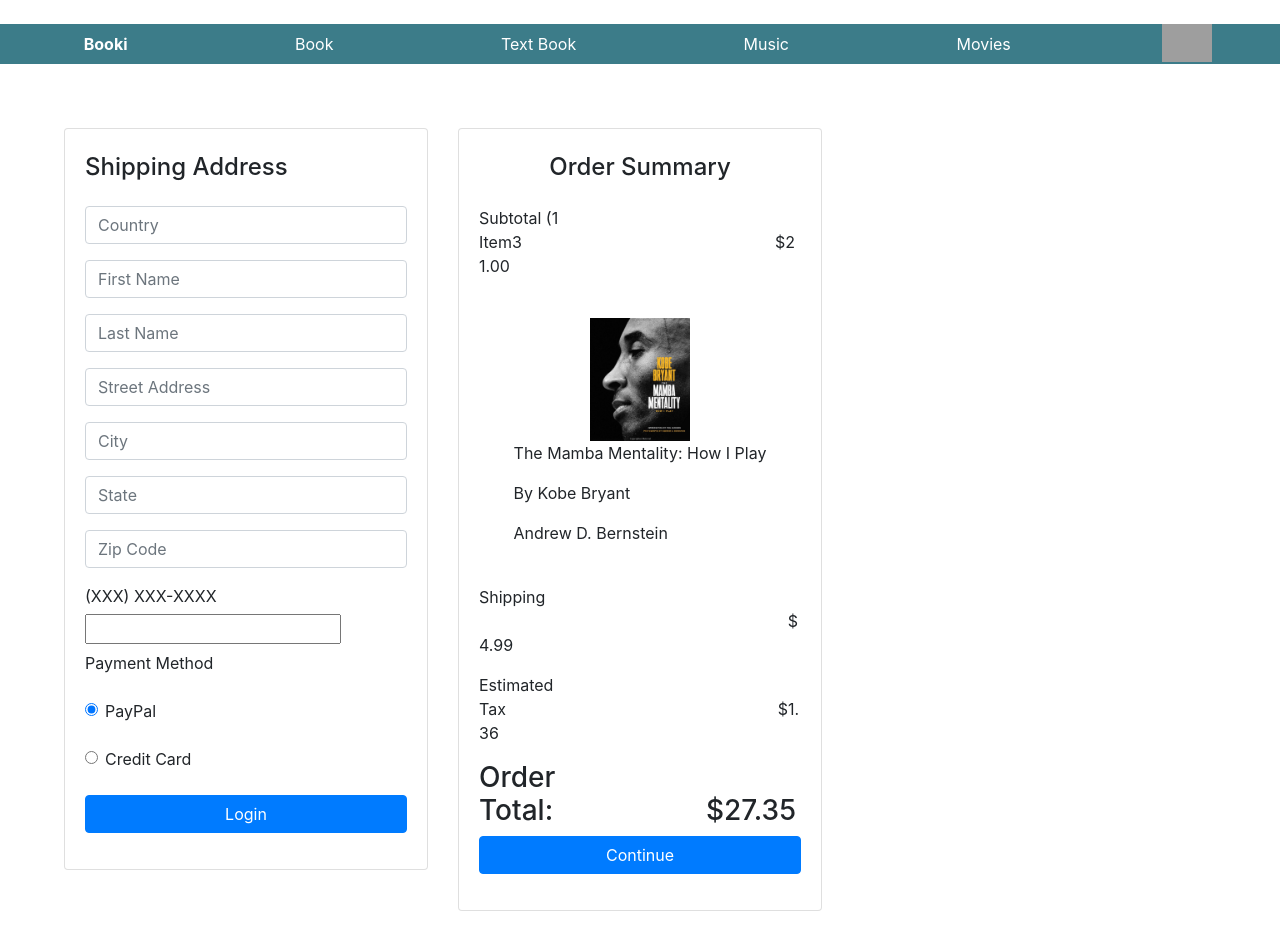
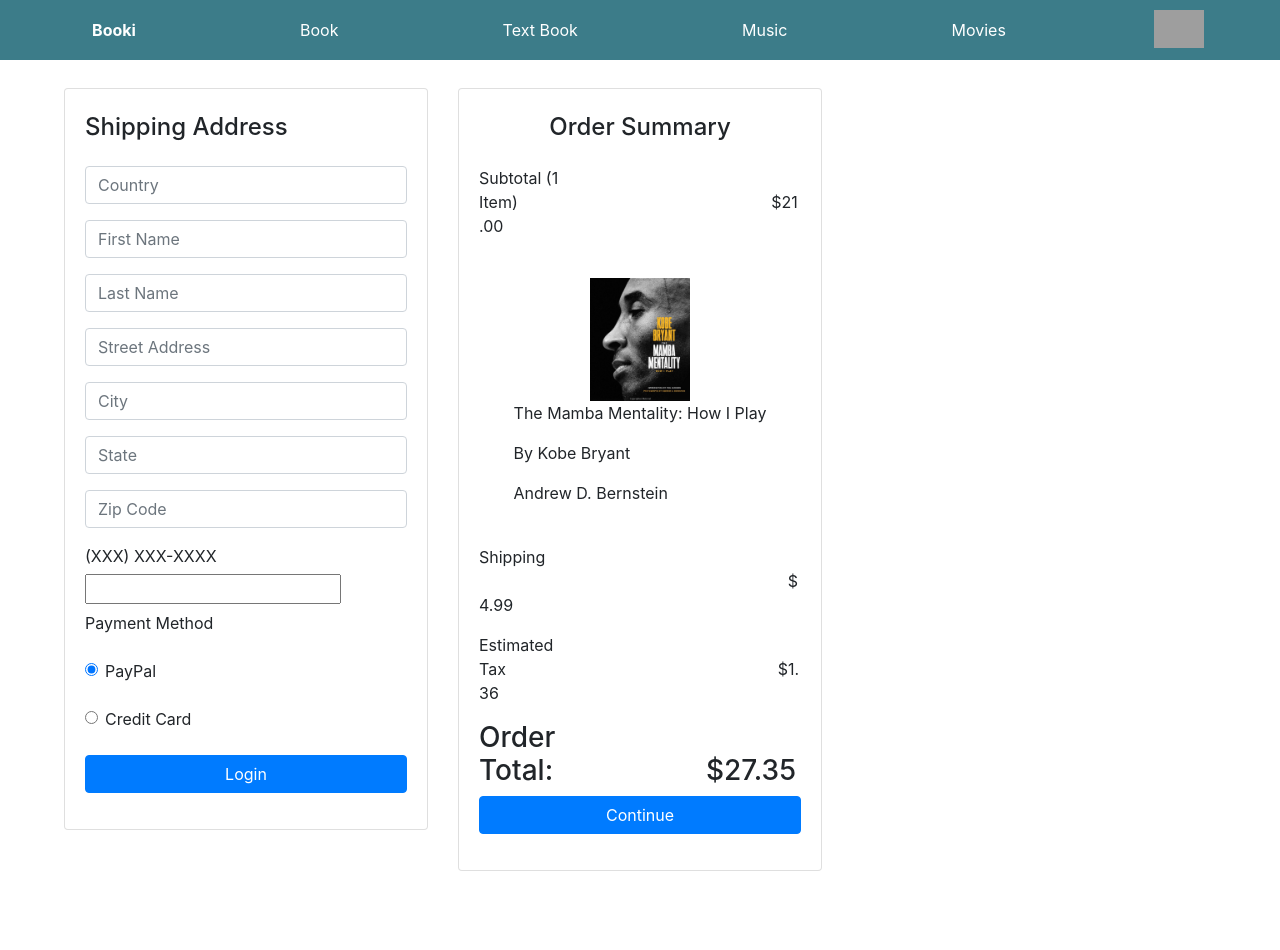
Before and after one commit to dimermichel/ironhack-hackathon, a plain HTML site: page landing-page.html in a window 1280 px wide. Drawn offline with nearby package versions, Linux system fonts and the light colour scheme; grey boxes are pictures that could not be loaded.

Commit message:
CSS Styling

```diff
--- a/landing-page.html
+++ b/landing-page.html
@@ -36,6 +36,7 @@
     <!-- YOUR STYLES COME LAST SINCE YOU DON'T WANT IT TO BE OVERWRITTEN WITH THE BOOTSTRAP CSS -->
 </head>
 <body>
+
     <ul id="nav-bar" class="nav nav-pills nav-fill">
         <li class="nav-item">
             <a class="nav-link" href="#"><b>Booki</b></a>
@@ -143,7 +144,7 @@
                         <h4 class="card-title text-center mb-4 mt-1">Order Summary</h4>
                     </div>
                     <div>
-                        <p class="">Subtotal (1 Item3<span style="color: white;">.......................................................</span>$21.00</p>
+                        <p class="">Subtotal (1 Item)<span style="color: white;">.......................................................</span>$21.00</p>
                     </div>
                     <br>
                     <div id="kobe">
--- a/styles/style.css
+++ b/styles/style.css
@@ -11,9 +11,11 @@ img {
 }
 
 #nav-bar{
-    top: 0;
-    background-color: #3C7C89;
-
+        position: fixed;
+        width: 100%;
+        padding: 10px;
+         top: 0;
+         background-color: #3C7C89;
 }
 
 #nav-bar a{
```
